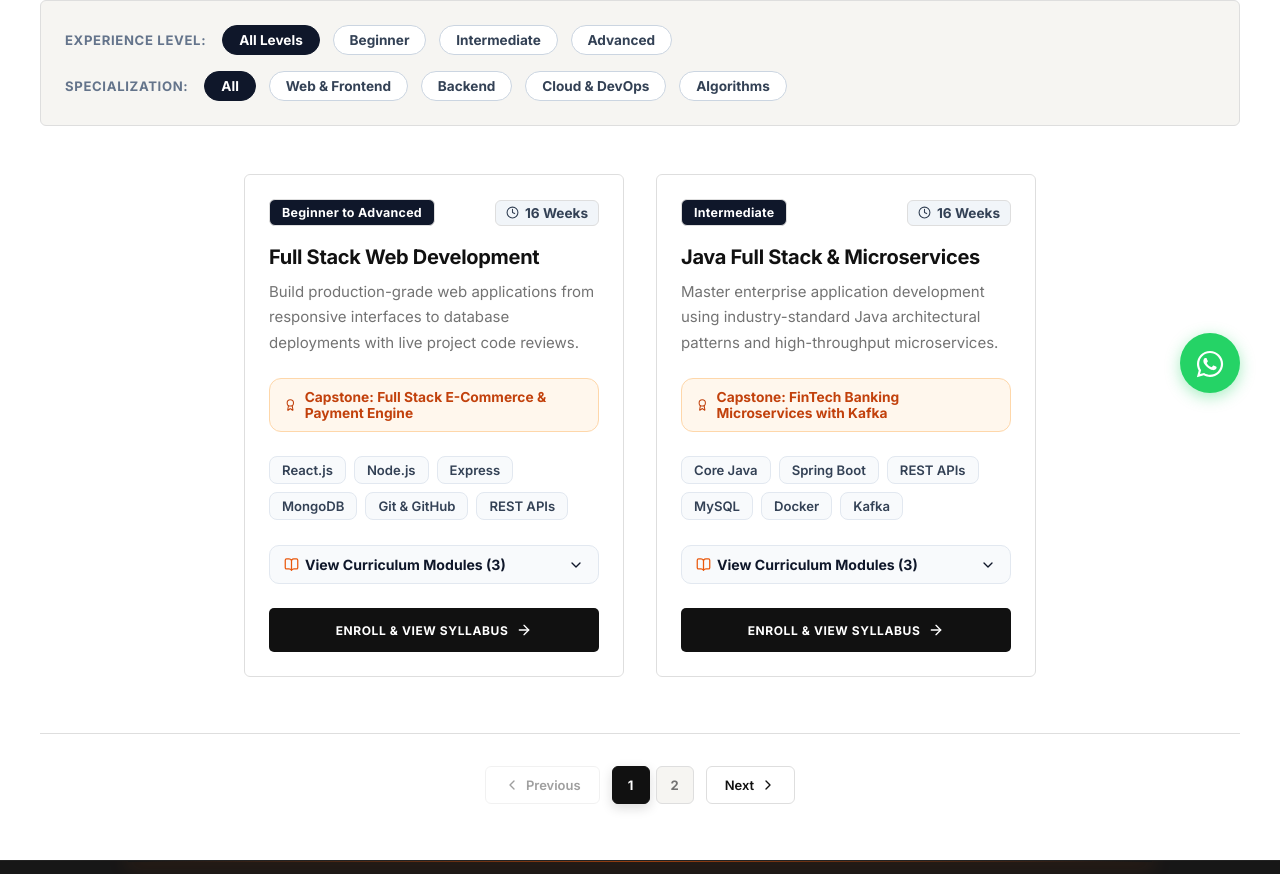
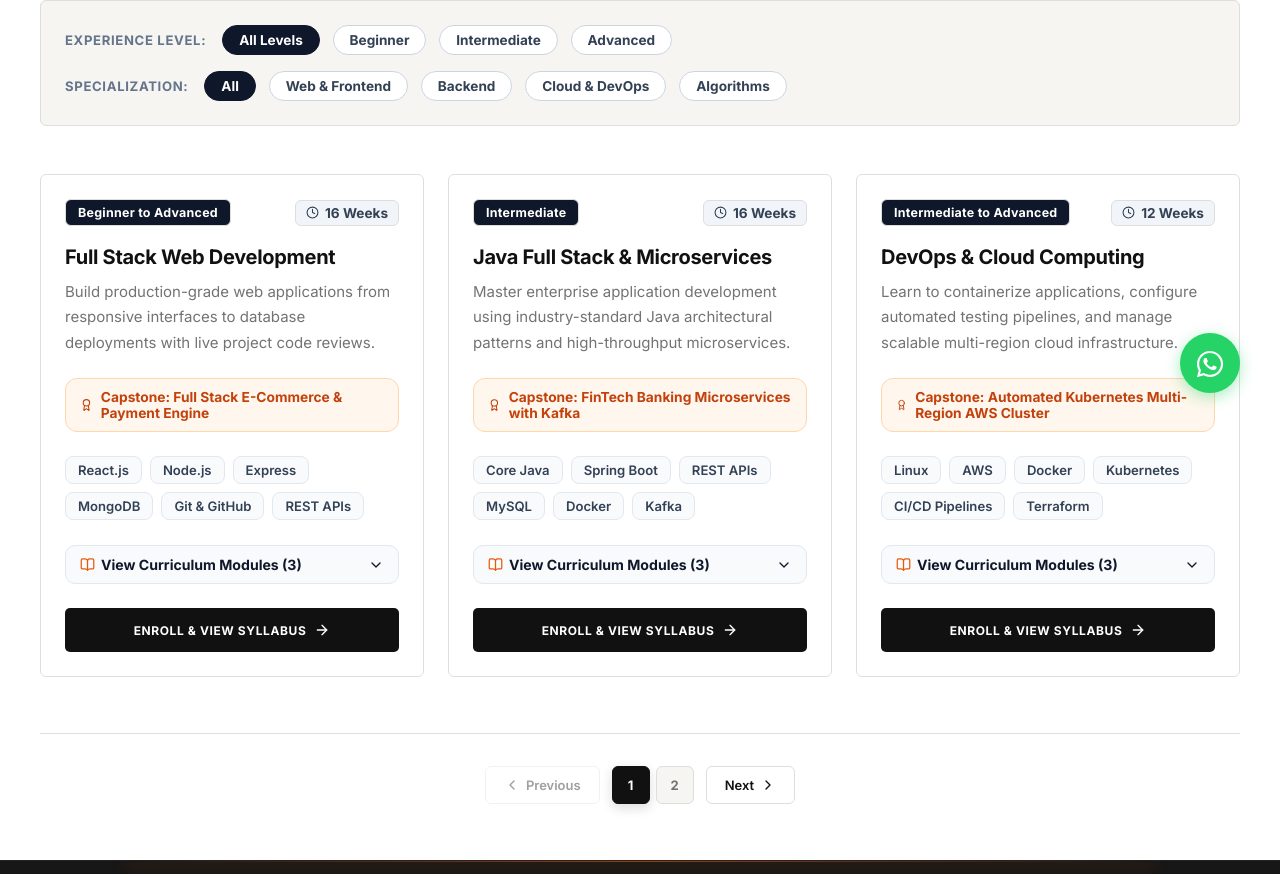
Before and after one commit to vinayaka2003/training-institute, a React (Vite) app: page /course-details in a window 1280 px wide. Shown: the part 367-1241 px from the top of the page. Built offline with nearby package versions, Linux system fonts and the light colour scheme.

Commit message:
feat(courses): update pagination to 3 items per page with 6 total courses

```diff
--- a/src/pages/CourseDetails.jsx
+++ b/src/pages/CourseDetails.jsx
@@ -20,7 +20,7 @@ function Courses() {
   const [selectedLevel, setSelectedLevel] = useState("All");
   const [selectedDomain, setSelectedDomain] = useState("All");
   const [currentPage, setCurrentPage] = useState(1);
-  const itemsPerPage = 2;
+  const itemsPerPage = 3;
 
   // Track which course has its curriculum expanded
   const [expandedCurriculum, setExpandedCurriculum] = useState(null);
@@ -99,6 +99,52 @@ function Courses() {
         { num: "03", title: "Dynamic Programming & Design", desc: "Memoization, tabulation, high-level system design fundamentals." },
       ],
       careerRoles: ["SDE-1 / SDE-2 (FAANG / Product)", "Competitive Programmer", "Core Systems Engineer"],
+    },
+    {
+      id: 5,
+      title: "AI & Machine Learning Engineering",
+      duration: "16 Weeks",
+      level: "Advanced",
+      levelCategory: "Advanced",
+      domain: "Algorithms",
+      specialization: "Algorithms",
+      skills: ["Python", "PyTorch", "TensorFlow", "Scikit-Learn", "Transformers", "MLOps"],
+      summary: "Build, evaluate, and deploy deep learning models, computer vision systems, and large language models using Python and PyTorch.",
+      capstone: "Capstone: Production Multimodal Recommendation System",
+      modules: [
+        { num: "01", title: "Foundational Math & Supervised ML", desc: "Linear algebra, cost functions, gradient descent" },
+        { num: "02", title: "Deep Learning & Neural Networks", desc: "CNNs, sequence models, transfer learning" },
+        { num: "03", title: "Production Deployment & MLOps", desc: "Model serving, Docker containerization, cloud monitoring" },
+      ],
+      curriculumModules: [
+        { num: "01", title: "Foundational Math & Supervised ML", desc: "Linear algebra, cost functions, gradient descent" },
+        { num: "02", title: "Deep Learning & Neural Networks", desc: "CNNs, sequence models, transfer learning" },
+        { num: "03", title: "Production Deployment & MLOps", desc: "Model serving, Docker containerization, cloud monitoring" },
+      ],
+      careerRoles: ["AI Engineer", "MLOps Engineer", "Machine Learning Scientist"],
+    },
+    {
+      id: 6,
+      title: "Cybersecurity & Cloud Defense",
+      duration: "14 Weeks",
+      level: "Intermediate to Advanced",
+      levelCategory: "Advanced",
+      domain: "Cloud & DevOps",
+      specialization: "Cloud & DevOps",
+      skills: ["Network Security", "Penetration Testing", "Wireshark", "SIEM", "SOC Analysis", "OWASP"],
+      summary: "Master offensive penetration testing, defensive network security, SOC operations, and enterprise zero-trust cloud architectures.",
+      capstone: "Capstone: Enterprise Threat Detection & Automated Incident Response",
+      modules: [
+        { num: "01", title: "Network Architecture & Reconnaissance", desc: "Port scanning, traffic analysis, vulnerability assessment" },
+        { num: "02", title: "Offensive Security & Exploitation", desc: "Web app vulnerabilities, privilege escalation, payloads" },
+        { num: "03", title: "Security Operations & Defense", desc: "Log monitoring, intrusion detection, zero-trust policies" },
+      ],
+      curriculumModules: [
+        { num: "01", title: "Network Architecture & Reconnaissance", desc: "Port scanning, traffic analysis, vulnerability assessment" },
+        { num: "02", title: "Offensive Security & Exploitation", desc: "Web app vulnerabilities, privilege escalation, payloads" },
+        { num: "03", title: "Security Operations & Defense", desc: "Log monitoring, intrusion detection, zero-trust policies" },
+      ],
+      careerRoles: ["Cybersecurity Analyst", "Security Engineer", "Cloud Security Architect"],
     },
   ];
 
@@ -253,7 +299,7 @@ function Courses() {
                     {/* Capstone Box */}
                     <div className="capstone-box">
                       <Award size={16} />
-                      <span>Capstone: {c.capstone}</span>
+                      <span>{c.capstone.startsWith("Capstone:") ? c.capstone : `Capstone: ${c.capstone}`}</span>
                     </div>
 
                     <div className="skills-wrapper">
--- a/src/styles/courses.css
+++ b/src/styles/courses.css
@@ -105,12 +105,23 @@
    COURSE CARDS & INTERACTIVE ACCORDIONS
    ========================================= */
 .courses-grid {
-  display: flex;
-  justify-content: center;
-  flex-wrap: wrap;
-  gap: 2rem;
+  display: grid;
+  grid-template-columns: repeat(3, 1fr);
+  gap: 1.5rem;
   width: 100%;
-  margin: 0 auto;
+  align-items: stretch;
+}
+
+@media (max-width: 1024px) {
+  .courses-grid {
+    grid-template-columns: repeat(2, 1fr);
+  }
+}
+
+@media (max-width: 650px) {
+  .courses-grid {
+    grid-template-columns: 1fr;
+  }
 }
 
 .course-card {
@@ -119,7 +130,7 @@
   border-radius: 6px;
   padding: 24px;
   width: 100%;
-  max-width: 380px;
+  max-width: 100%;
   height: 100%;
   display: flex;
   flex-direction: column;
```
